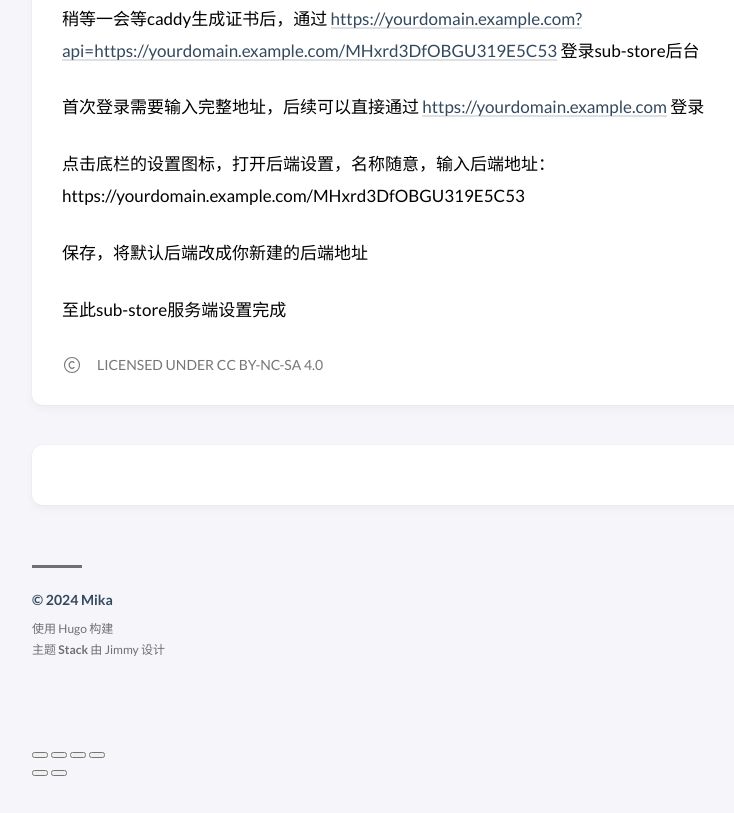
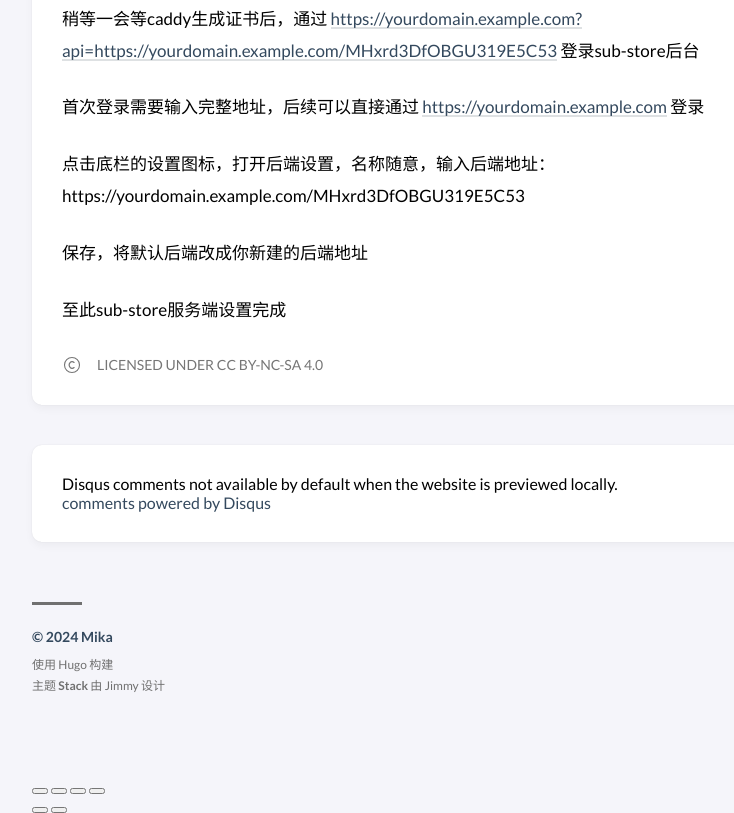
Before and after one commit to paxprot/paxprot.github.io, a plain HTML site: page p/使用docker-compose和caddy建立sub-store实例/index.html in a window 1280 px wide. Shown: the part 1800-2613 px from the top of the page, without its empty margins (214-948 px from the left). Before the commit the page ends 2576 px from the top, so only its background shows below. Drawn offline with Linux system fonts and the light colour scheme; some packages are replaced by stand-ins of ours; a script that the page names is missing.

Commit message:
add disqus support again

```diff
--- a/p/使用docker-compose和caddy建立sub-store实例/index.html
+++ b/p/使用docker-compose和caddy建立sub-store实例/index.html
@@ -335,7 +335,26 @@
 
 
     <div class="disqus-container">
+    <div id="disqus_thread"></div>
+<script>
+    window.disqus_config = function () {
 
+
+
+    };
+    (function() {
+        if (["localhost", "127.0.0.1"].indexOf(window.location.hostname) != -1) {
+            document.getElementById('disqus_thread').innerHTML = 'Disqus comments not available by default when the website is previewed locally.';
+            return;
+        }
+        var d = document, s = d.createElement('script'); s.async = true;
+        s.src = '//' + "quickblackfox" + '.disqus.com/embed.js';
+        s.setAttribute('data-timestamp', +new Date());
+        (d.head || d.body).appendChild(s);
+    })();
+</script>
+<noscript>Please enable JavaScript to view the <a href="https://disqus.com/?ref_noscript">comments powered by Disqus.</a></noscript>
+<a href="https://disqus.com" class="dsq-brlink">comments powered by <span class="logo-disqus">Disqus</span></a>
 </div>
 
 <style>
```
